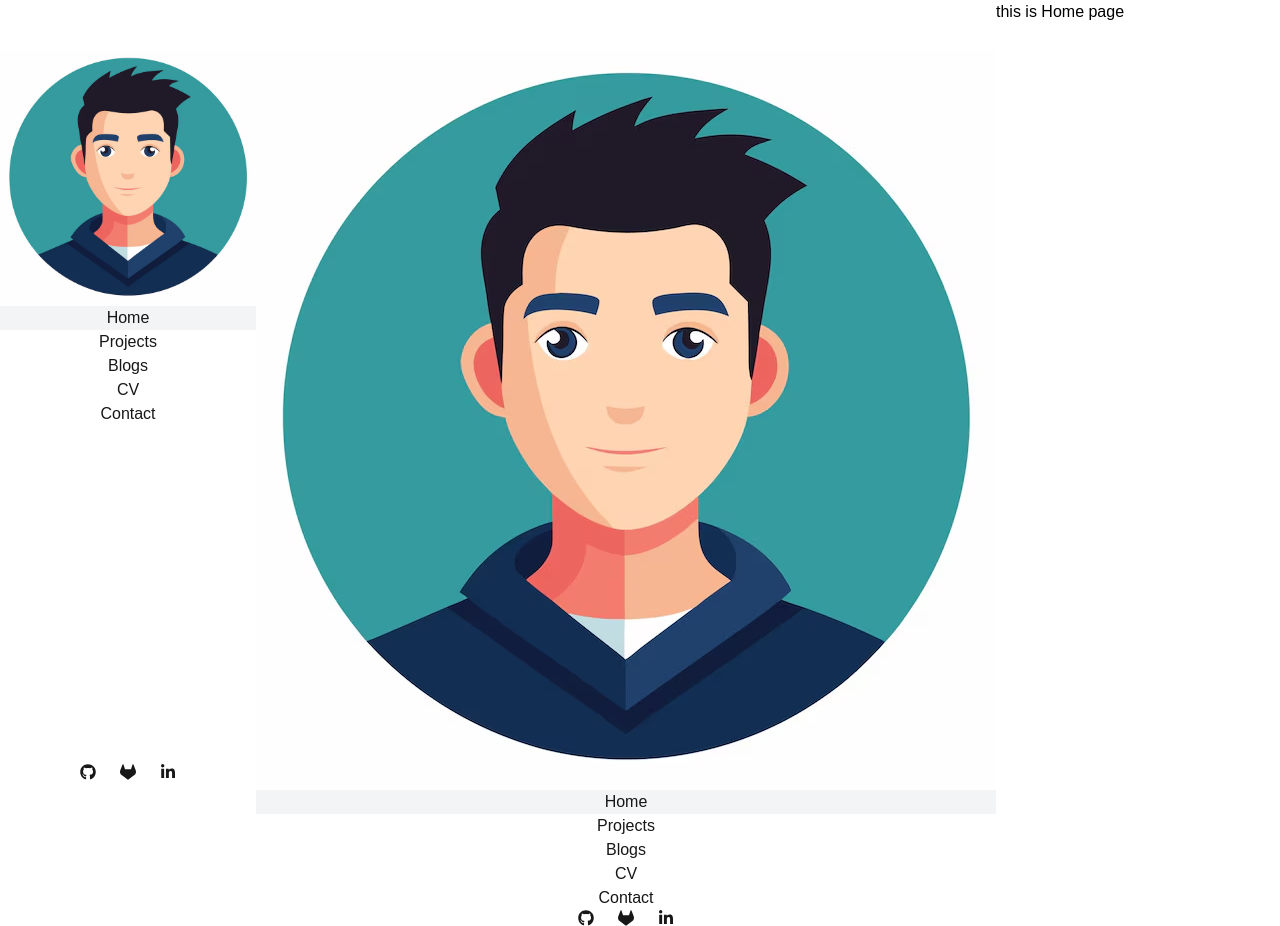
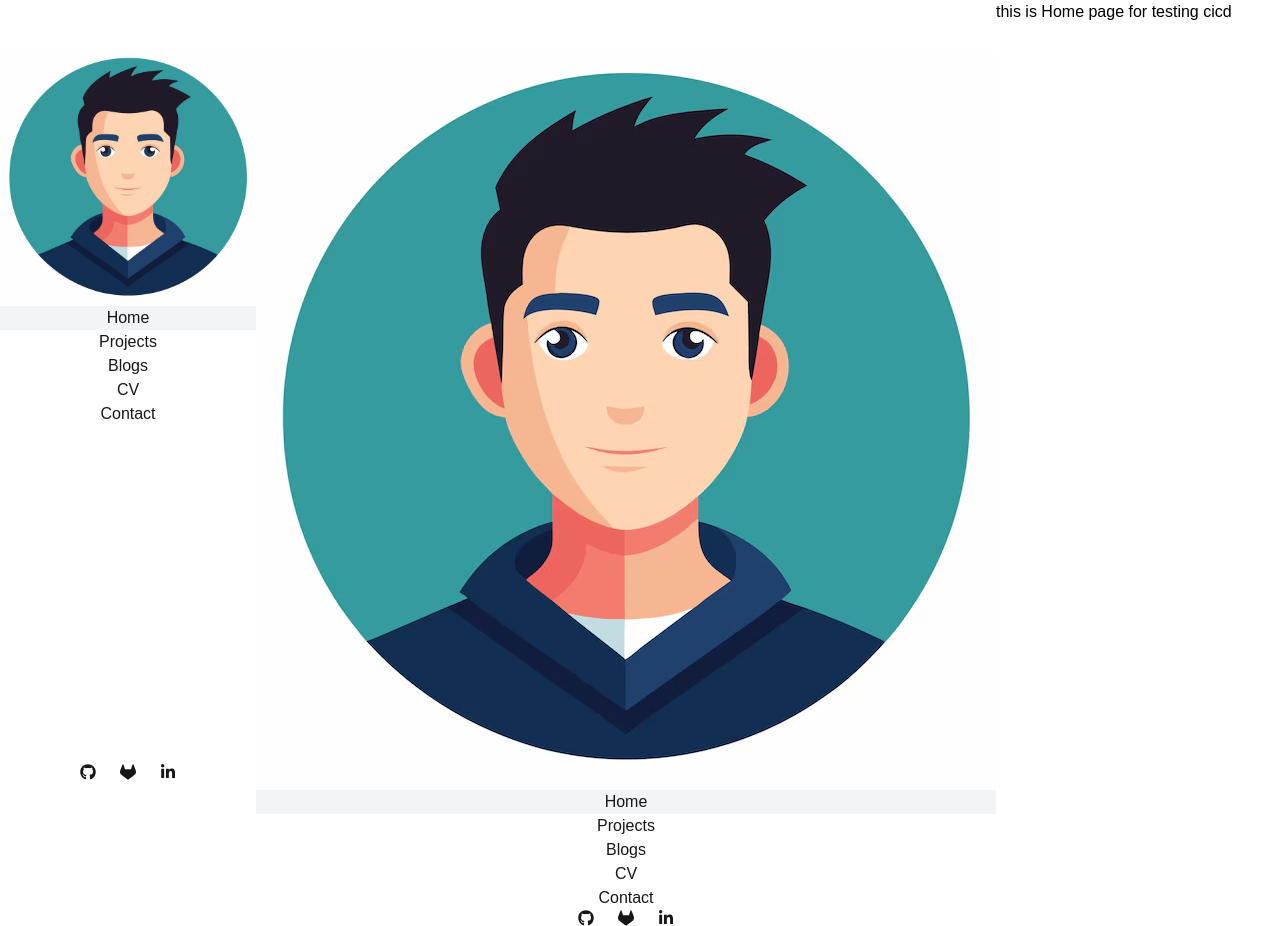
Before and after one commit to jawelu/portfolio, a Next.js app: page / in a window 1280 px wide. Built offline with nearby package versions, Linux system fonts and the light colour scheme.

Commit message:
test cicd

```diff
--- a/src/app/page.tsx
+++ b/src/app/page.tsx
@@ -2,7 +2,7 @@
 export default function HomePage() {
   return (
       <div className="text-black">
-          this is Home page
+          this is Home page for testing cicd
       </div>
   )
 }
```
